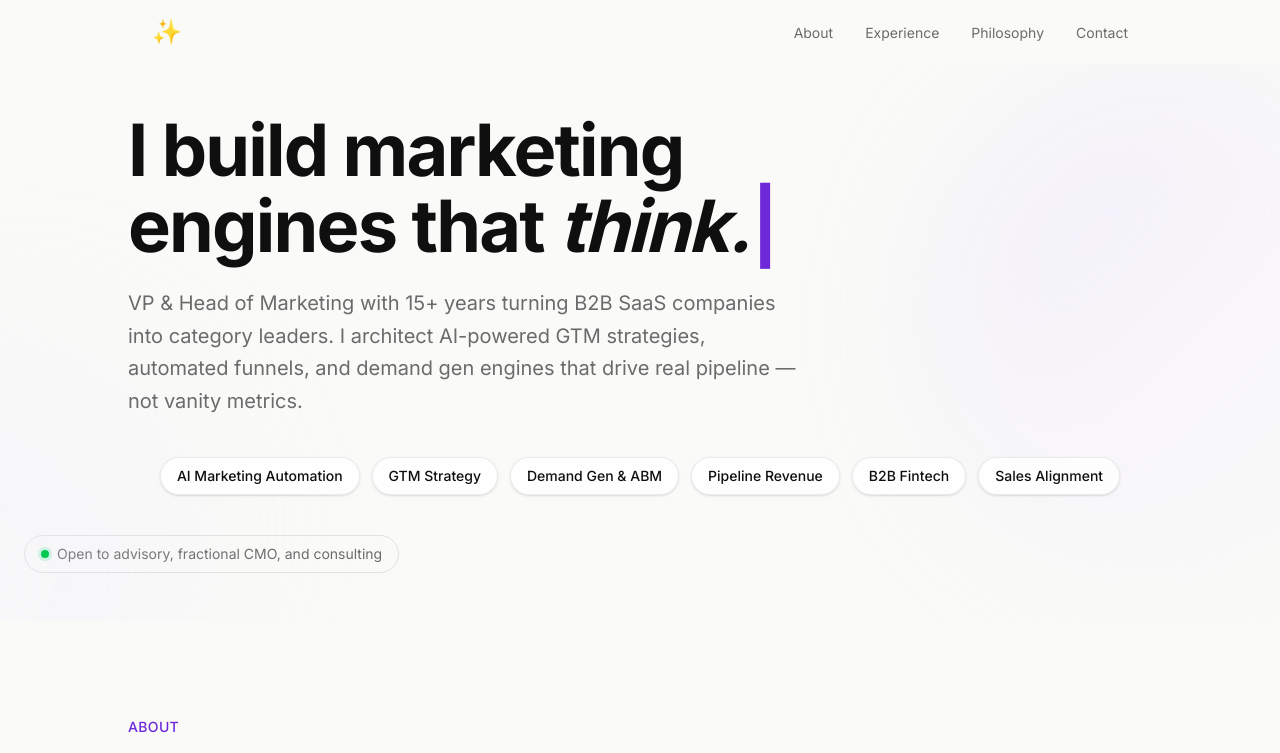
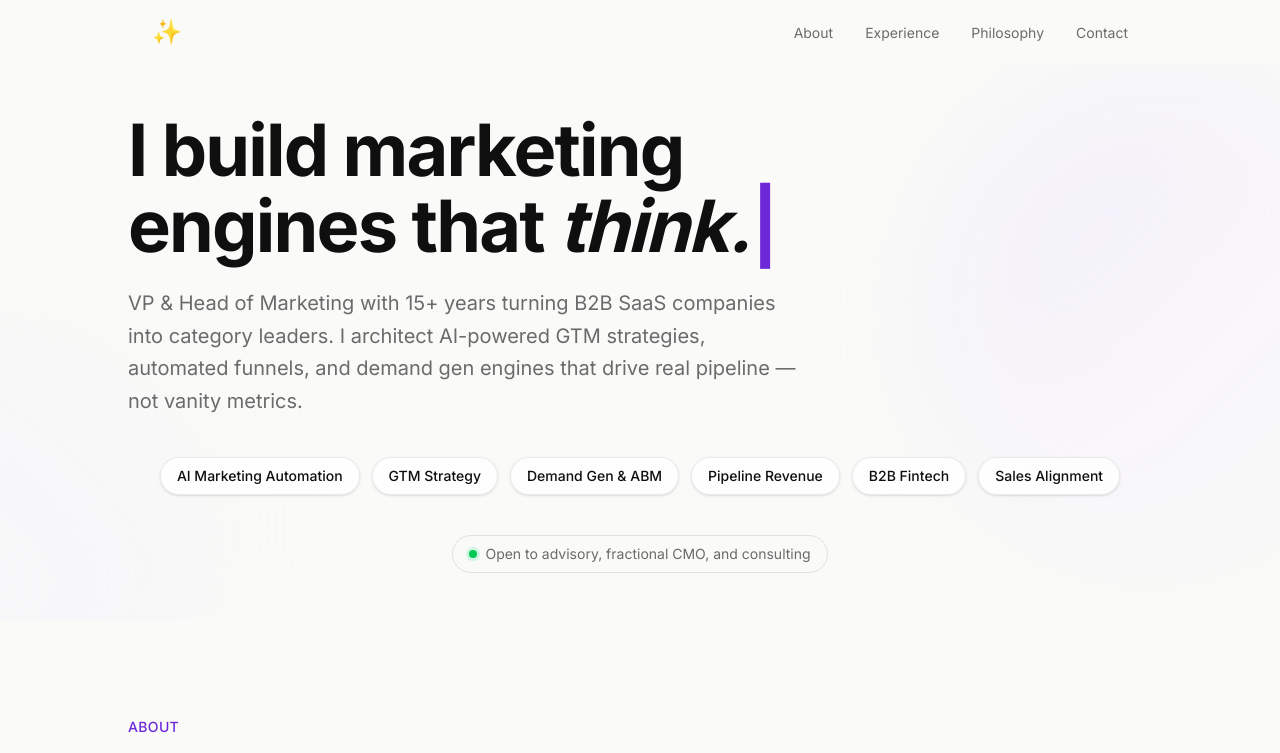
Before and after one commit to neelythomson/neelythomson-site, a Next.js app: page / in a window 1280 px wide. Shown: the top 753 px of the page. Built offline with nearby package versions, Linux system fonts and the light colour scheme.

Commit message:
Hero: center open-to availability blurb

```diff
--- a/src/components/Hero.tsx
+++ b/src/components/Hero.tsx
@@ -45,7 +45,7 @@ export default function Hero() {
         </div>
       </div>
 
-        <div className="mt-10 inline-flex items-center gap-2 rounded-full border border-[var(--color-border)] px-4 py-2 text-sm text-[var(--color-muted)]">
+        <div className="mt-10 flex mx-auto w-fit items-center gap-2 rounded-full border border-[var(--color-border)] px-4 py-2 text-sm text-[var(--color-muted)]">
           <span className="relative flex h-2 w-2">
             <span className="absolute inline-flex h-full w-full animate-ping rounded-full bg-green-400 opacity-75"></span>
             <span className="relative inline-flex h-2 w-2 rounded-full bg-green-500"></span>
```
